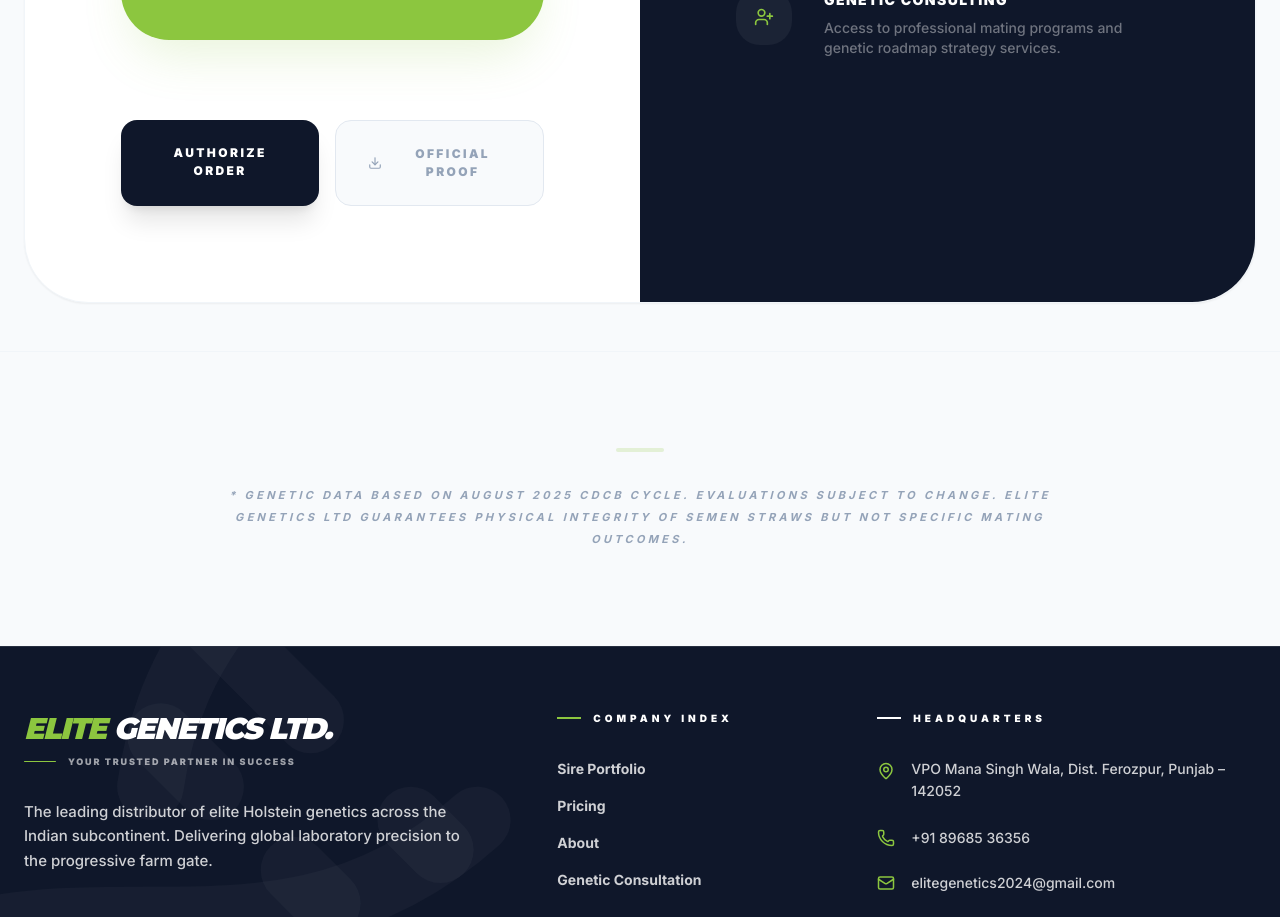
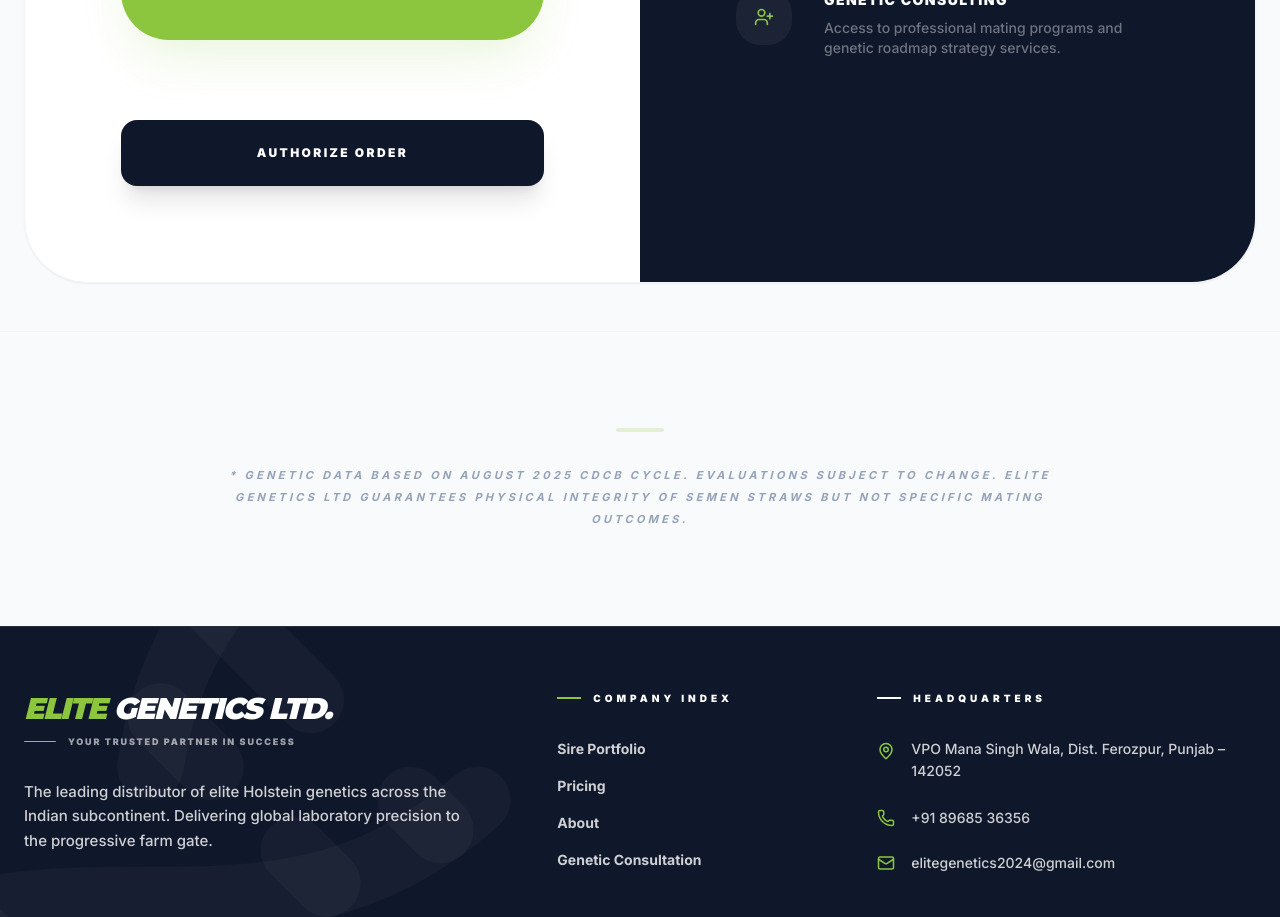
Before and after one commit to rahul402sp/elitegenetics, a React (Vite) app: page /#/bull/have-it-all in a window 1280 px wide. Shown: the part 5400-6317 px from the top of the page. Built offline with nearby package versions, Linux system fonts and the light colour scheme.

Commit message:
feat: Remove Download Proof button from Bull Detail
The "Official Proof" download button has been removed from the Bull Detail page. This functionality is no longer required for the current user workflow.

```diff
--- a/pages/BullDetail.tsx
+++ b/pages/BullDetail.tsx
@@ -640,9 +640,6 @@ const BullDetail: React.FC = () => {
                     <Link to="/contact" className="flex-grow bg-brand-black text-white px-8 py-5 sm:py-6 rounded-xl sm:rounded-2xl font-black uppercase tracking-[0.2em] text-[10px] sm:text-[12px] text-center shadow-xl hover:bg-brand-blue transition-all active:scale-95">
                        Authorize Order
                     </Link>
-                    <button className="px-8 py-5 sm:py-6 bg-slate-50 text-slate-400 border border-slate-200 rounded-xl sm:rounded-2xl font-black uppercase tracking-[0.2em] text-[10px] sm:text-[12px] hover:bg-white hover:text-slate-900 transition-all flex items-center justify-center gap-3">
-                       <Download size={16} /> Official Proof
-                    </button>
                  </div>
               </div>
 
```
